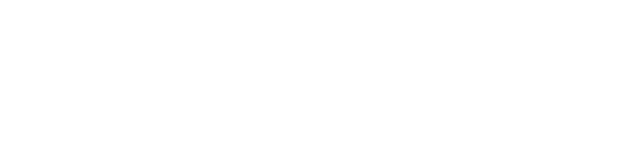
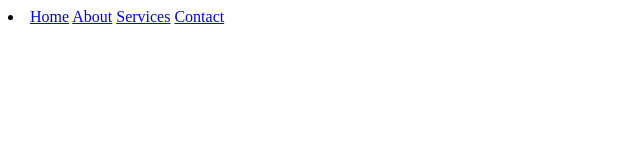
Before and after one commit to Student-Work-Classroom-Demo-MUBAS/Quiz_one_Deferred-Takondwa02, a plain HTML site: page index.html in a window 1280 px wide. Shown: the whole page, without its empty margins (0-640 px from the left). Drawn offline with Linux system fonts and the light colour scheme.

Commit message:
html nav bar

```diff
--- a/index.html
+++ b/index.html
@@ -7,11 +7,20 @@
 </head>
 <body>
     <!-- TODO: Task 1 - Create a navigation bar with four links and a hamburger menu for small screens -->
+  <nav class ="navbar">
+    <li>
+      <a href ="Home">Home</a>
+      <a href ="About">About</a>
+      <a href ="Services">Services</a>
+      <a href ="Contact">Contact</a>
+    </li>
+  </nav>
 
-    <!-- TODO: Task 2 - Add a main section with three cards (each with heading, image, description) -->
+   <!-- TODO: Task 2 - Add a main section with three cards (each with heading, image, description) -->
+  <main>
 
+  </main>
     <!-- TODO: Task 3 - Add a button to toggle between light and dark themes with animation -->
-
     <!-- TODO: Task 4 - Add a list with five items, a "Clear" button, and a form to add new items -->
 
   <script src="jquery-3.7.1.min.js"></script>
--- a/style.css
+++ b/style.css
@@ -5,3 +5,7 @@
 /* TODO: Task 3 - Add styles for light/dark theme and animate background color transition */
 
 /* TODO: Task 4 - Add highlight class for list items */
+
+.class{
+
+}
```
